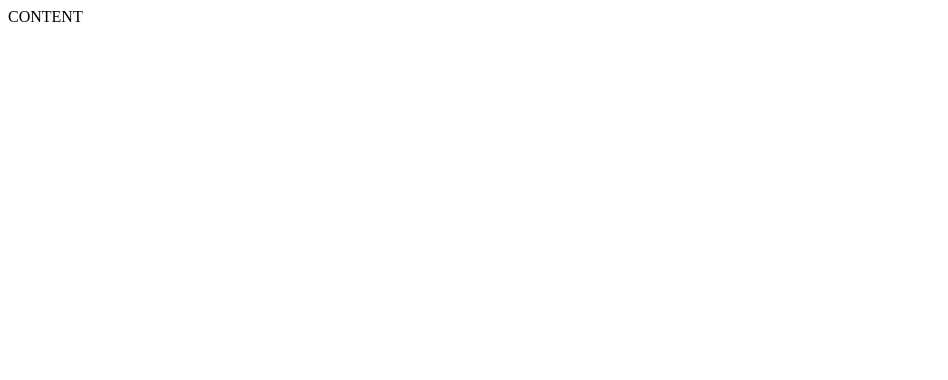
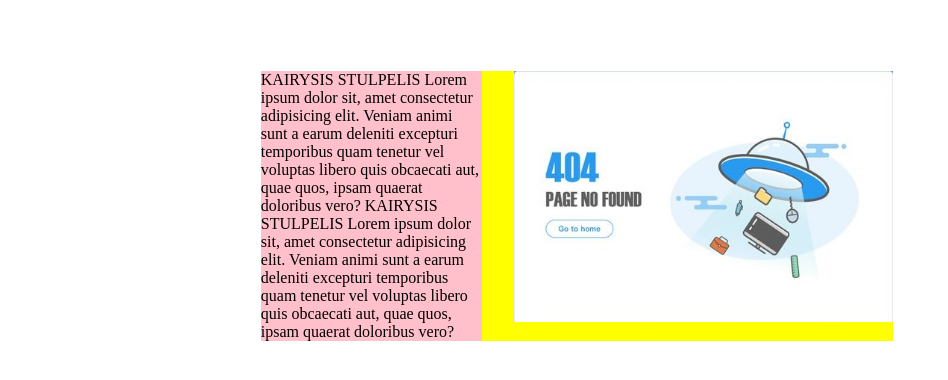
Before and after one commit to AinaEin/48_grupe_ufo, a website: page index.html in a window 1280 px wide. Shown: the whole page, without its empty margins (0-948 px from the left). Drawn offline with Linux system fonts and the light colour scheme.

Commit message:
Initial commit

```diff
--- a/index.html
+++ b/index.html
@@ -1,5 +1,4 @@
 <!DOCTYPE html>
-
 <html lang="en">
 
 <head>
@@ -8,8 +7,50 @@
     <title>Ufo</title>
 </head>
 
-<body>
-    CONTENT
+<body style="background-color: white;">
+    <div style="display: inline-block; background-color: yellow; width: 50%; margin-top: 5%; margin-left: 20%;">
+        <div style="background-color: pink; width: 35%; float: left;">
+            KAIRYSIS STULPELIS Lorem ipsum dolor sit, amet consectetur adipisicing elit.
+            Veniam animi sunt a earum deleniti excepturi temporibus quam tenetur vel voluptas
+            libero quis obcaecati aut, quae quos, ipsam quaerat doloribus vero?
+            KAIRYSIS STULPELIS Lorem ipsum dolor sit, amet consectetur adipisicing elit.
+            Veniam animi sunt a earum deleniti excepturi temporibus quam tenetur vel voluptas
+            libero quis obcaecati aut, quae quos, ipsam quaerat doloribus vero?
+        </div>
+        <img style="width: 60%; float: right;" src="./img/ufo.jpg" alt="Ufo lekste kuria vagia daiktus">
+    </div>
 </body>
 
 </html>
+
+<!--
+
+Siliaus savybes rasymo sablonas:
+pavadinimas: reiksme;
+pavadinimas-is-keturiu-daliu: reiksme1 reiksme2 reiksme3;
+
+width: 50%; plotis
+
+margin: 10%;        atstumas iki kitu elementu visomis kryptimis
+margin-top: 10%;    nuo virsaus
+margin-right: 10%;  nuo desines
+margin-bottom: 10%; nuo apacios
+margin-left: 10%;   nuo kaires
+
+float - left;       priverstinis elemento stumimas horizantaliai
+float - right;
+
+display: block;         deliojasi is virsaus i apacia ir uzima maksimaliai vietos horizontaliai
+display: inline;        deliojasi kaip tekstas, <a>, <span>
+display: none;          neatvaizduojamas elementas
+dislpay: inline-block;  deliojasi horizontaliai, bet stengiasi nevirsyti tevo plocio
+
+font-size: 20px;        srifto dydis
+font-weight: bold;
+font-style: italic;
+font-family: Arial;
+color: red;
+text-decoration: underline;
+text-decoration: none;
+
+-->
```
Also changed, not shown: img/ufo.jpg (renamed from ufo.jpg).
